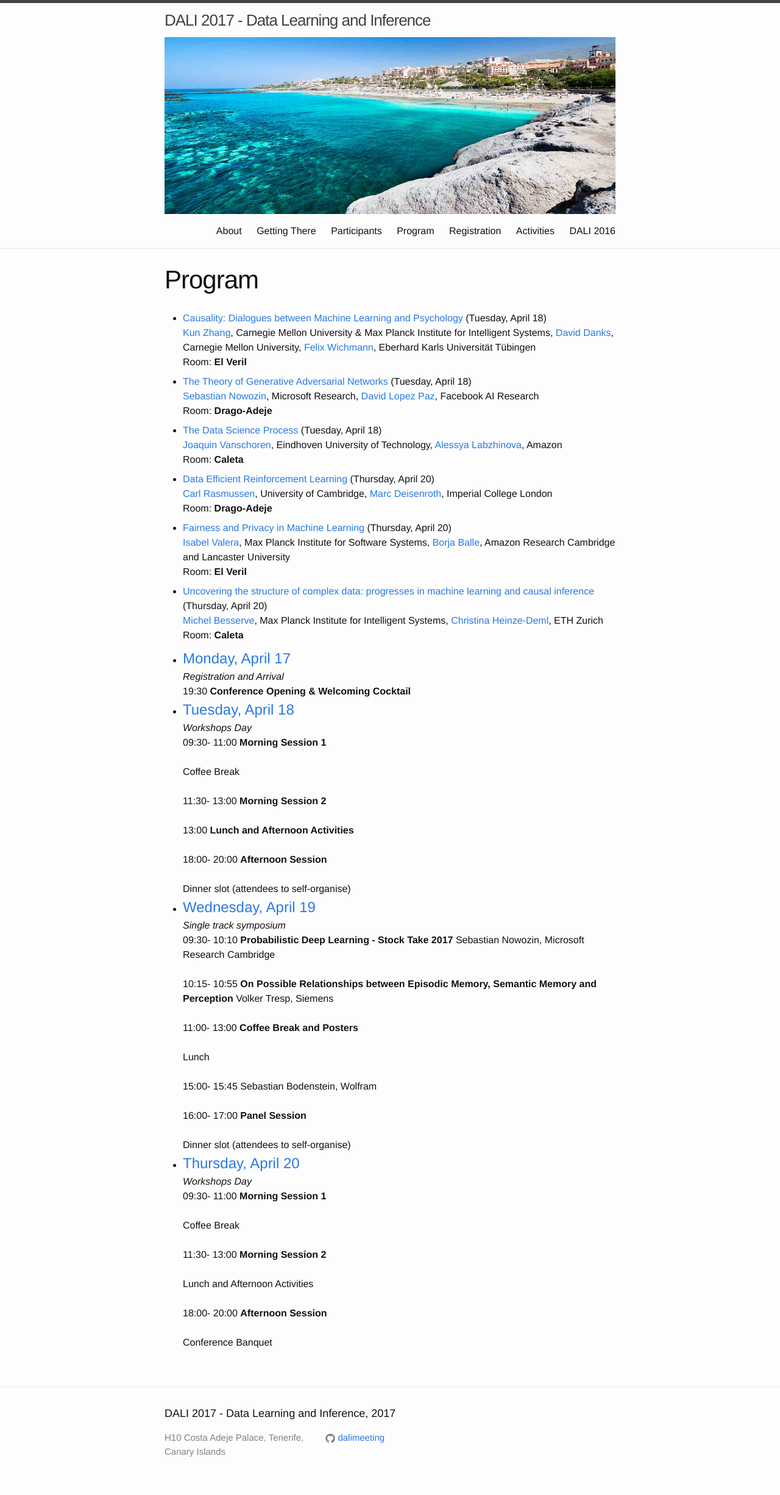
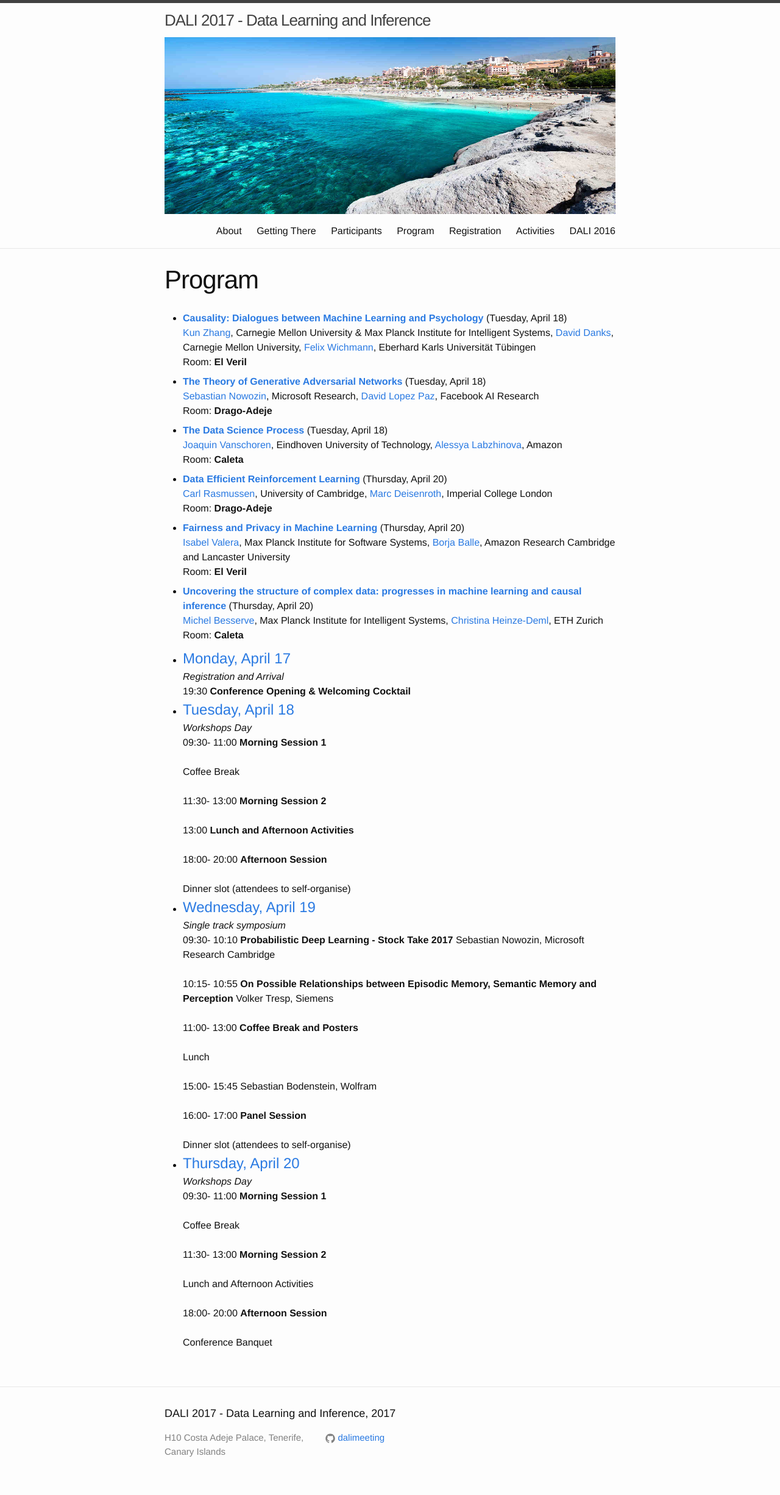
Before and after one commit to dalimeeting/dalimeeting.github.io, a Jekyll site: the page built from program.html, in a window 1280 px wide. Shown: the whole page at 61% size. Built offline with Jekyll 4.4.1, drawn with Linux system fonts in a browser that asks for light colours.

Commit message:
Edit DALI workshop list to make bold.

```diff
--- a/_includes/listmulti.html
+++ b/_includes/listmulti.html
@@ -1 +1 @@
-<li style='margin-bottom:0.5em'><a href="{{ post.url | prepend: site.baseurl }}">{{ post.title }}</a> ({{ post.date | date: "%A, %B %-d" }})<br>{% if post.organizers %}{% assign lastone = post.organizers | last %}{% for person in post.organizers %}{% include listperson.html %}{% endfor %}{% endif %}{% if post.room %}<br>Room: <b>{{ post.room }}</b>{% endif %}</li>
+<li style='margin-bottom:0.5em'><b><a href="{{ post.url | prepend: site.baseurl }}">{{ post.title }}</a></b> ({{ post.date | date: "%A, %B %-d" }})<br>{% if post.organizers %}{% assign lastone = post.organizers | last %}{% for person in post.organizers %}{% include listperson.html %}{% endfor %}{% endif %}{% if post.room %}<br>Room: <b>{{ post.room }}</b>{% endif %}</li>
```
